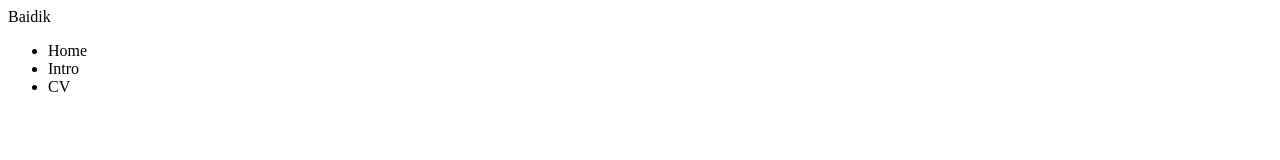
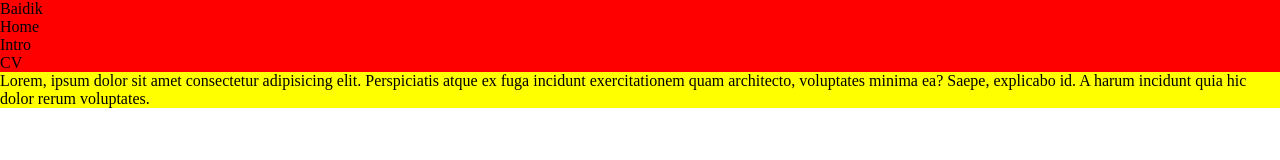
Before and after one commit to baidik-ghosh/baidik-ghosh.github.io, a plain HTML site: page index.html in a window 1280 px wide. Drawn offline with Linux system fonts and the light colour scheme.

Commit message:
CSS Added

```diff
--- a/index.html
+++ b/index.html
@@ -5,8 +5,10 @@
     <meta http-equiv="X-UA-Compatible" content="IE=edge">
     <meta name="viewport" content="width=device-width, initial-scale=1.0">
     <title>Baidik Ghosh - Aspiring AiMl Engineer</title>
+    <link rel="stylesheet" href="styles.css">
 </head>
 <body>
+    <div class="container">
         <div class = "sidebar">
         Baidik
             <nav>
@@ -18,5 +20,10 @@
             </nav>
 
         </div>
+        <div class="main">
+            Lorem, ipsum dolor sit amet consectetur adipisicing elit. Perspiciatis atque ex fuga incidunt exercitationem quam architecto, voluptates minima ea? Saepe, explicabo id. A harum incidunt quia hic dolor rerum voluptates.
+
+    </div>
+</div>
 </body>
 </html>
--- /dev/null
+++ b/styles.css
@@ -0,0 +1,10 @@
+*{
+    margin: 0;
+    padding: 0;
+}
+.sidebar{
+    background-color: red;
+}
+.main{
+    background-color: yellow;
+}
```
Lines whose indentation alone changed are shown as unchanged.
